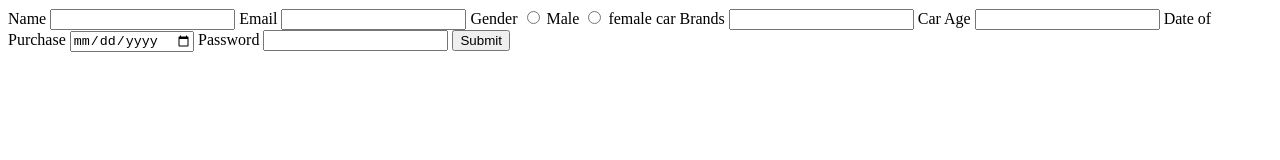
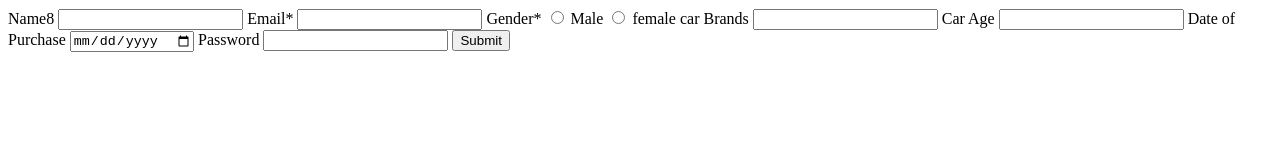
Before and after one commit to acciojob/car-insurance-form-Ajay-Birare, a website: page main.html in a window 1280 px wide. Drawn offline with Linux system fonts and the light colour scheme.

Commit message:
created a submission

```diff
--- a/main.html
+++ b/main.html
@@ -12,12 +12,12 @@
 </script>
 
     <form method="post">
-      <label for="name">Name</label>
+      <label for="name">Name8</label>
       <input type="text" name="" id="name" required />
-      <label for="email">Email</label>
+      <label for="email">Email*</label>
       <input type="email" name="" id="email" required />
 
-      Gender
+      <label for="gender">Gender*</label>
 
       <input type="radio" name="gender" id="male" required />
       <label for="male">Male</label>
```
